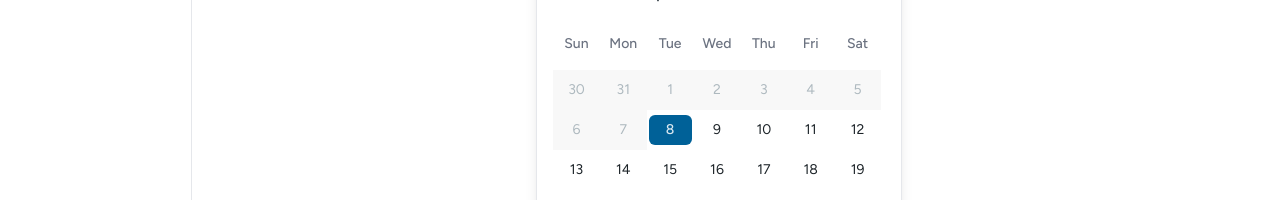
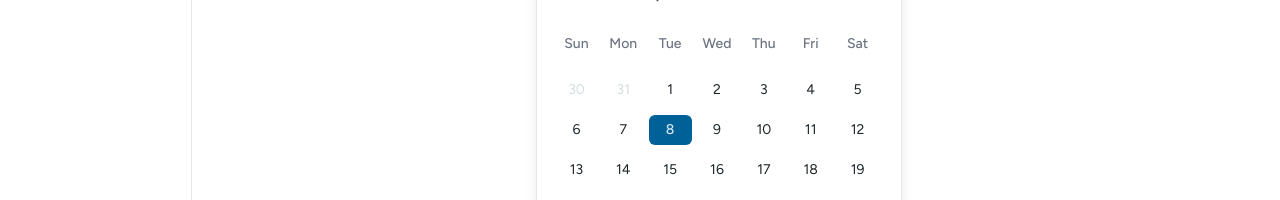
Before and after one commit to backbencherstudio/lmu-event-management-frontend, a Next.js app: page /dashboard in a window 1280 px wide. Shown: the part 389-589 px from the top of the page. Built offline with nearby package versions, Linux system fonts and the light colour scheme; no server answers.

Commit message:
All issue fixed. dynamic time

```diff
--- a/src/app/(Dashboard)/dashboard/page.jsx
+++ b/src/app/(Dashboard)/dashboard/page.jsx
@@ -322,7 +322,8 @@ export default function Dashboard() {
                     showPreview={true}
                     moveRangeOnFirstSelection={false}
                     retainEndDateOnFirstSelection={true}
-                    minDate={new Date()}
+                    minDate={new Date('1900-01-01')}
+                    maxDate={new Date('2100-12-31')}
                   />
                 </div>
               </div>
```
